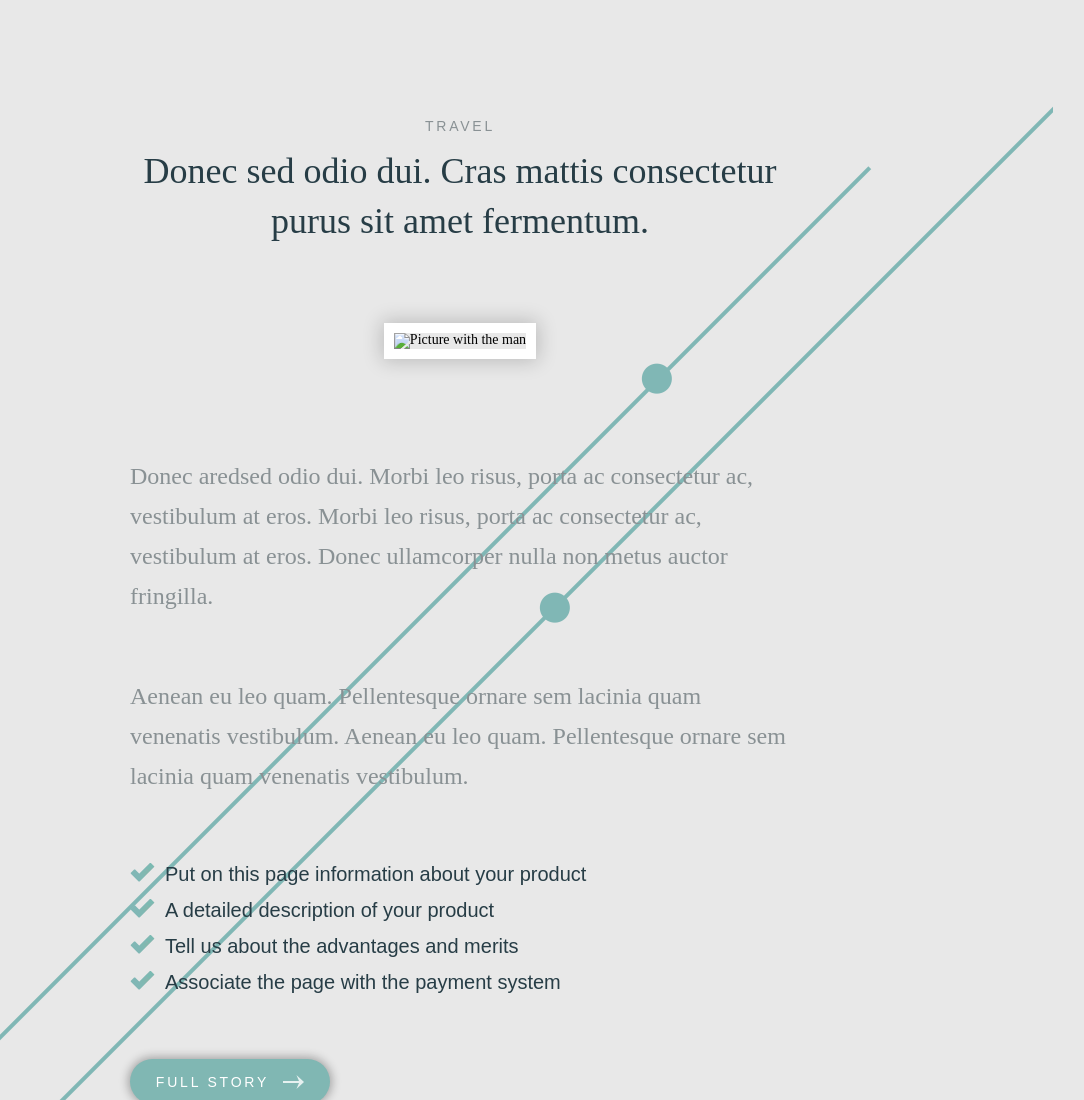
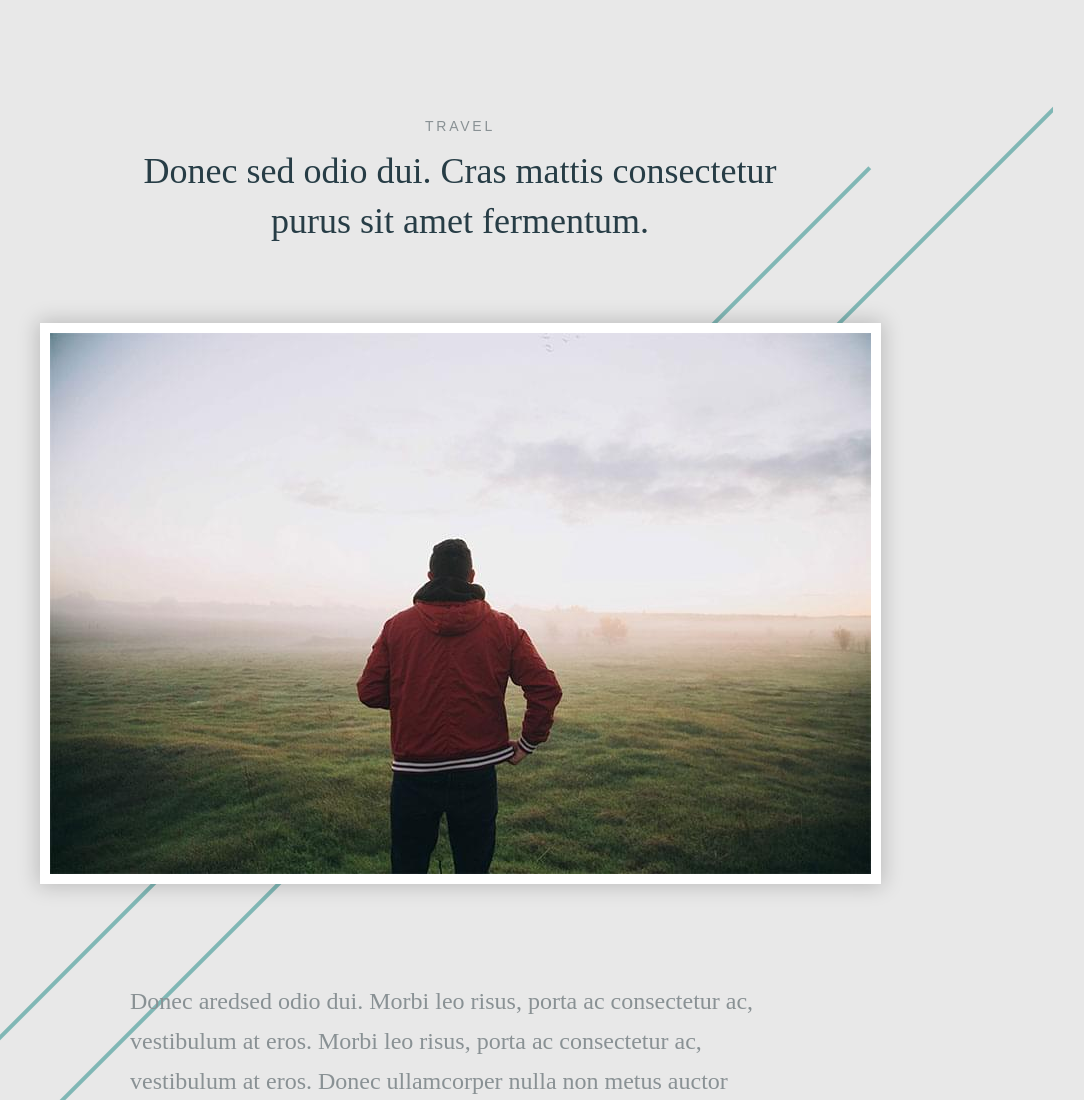
Before and after one commit to VolodchenkovMyWork/Travel-v2-VSC-Gulp, a plain HTML site: page index.html in a window 1280 px wide. Shown: the top 1100 px of the page, without its empty margins (180-1264 px from the left). Drawn offline with Linux system fonts and the light colour scheme; files whose address does not match are found by name.

Commit message:
Update index.html

```diff
--- a/index.html
+++ b/index.html
@@ -24,7 +24,7 @@
 			<h2>Donec sed odio dui. Cras mattis consectetur purus sit amet fermentum. </h2>
 		</div>
 		<div class="main-content__picture">
-			<img src="/img/The-man.jpeg" alt="Picture with the man">
+			<img src="/img/The-man.jpg" alt="Picture with the man">
 		</div>
 		<div class="main-content__content">
 			<p>
```
